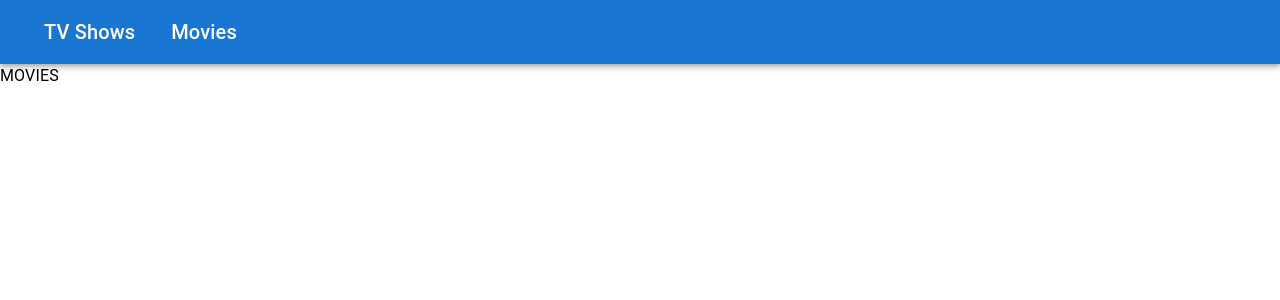
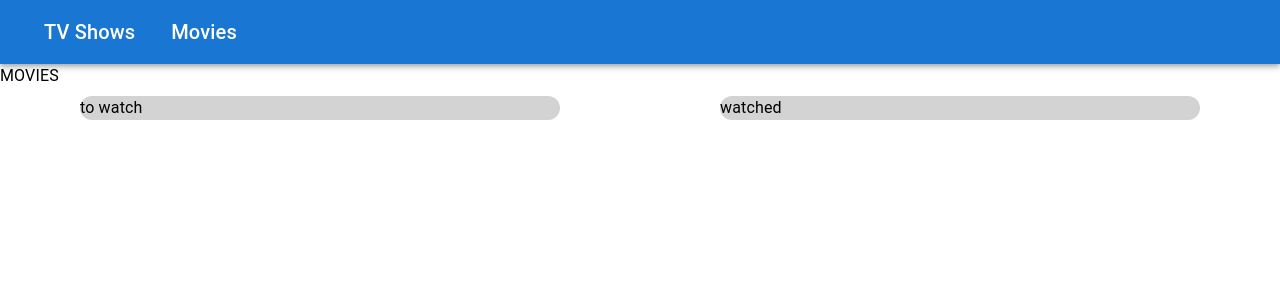
Before and after one commit to HansBaldvinsson/ourMovies, a React (Create React App) app: page / in a window 1280 px wide. Shown: the top 300 px of the page. Built offline with nearby package versions, Linux system fonts and the light colour scheme.

Commit message:
adding TVShow component

```diff
--- a/src/components/ProgressBox.tsx
+++ b/src/components/ProgressBox.tsx
@@ -3,13 +3,24 @@ import { Box, Typography } from '@mui/material';
 import Movie from './Movie';
 import { MovieObject } from '../constants/constants';
 
-let movies: MovieObject[] = [];
+const ProgressBox = ({ progress }: { progress: string }) => {
+  let movies: MovieObject[] = [];
+  let filteredMovies = movies.filter((movie) => movie.progress === progress);
 
-const ProgressBox = ({ progress }: { progress: String }) => {
   return (
-    <Box>
+    <Box
+      sx={{
+        display: 'flex',
+        height: 'auto',
+        width: '40%',
+        marginLeft: 10,
+        marginRight: 10,
+        backgroundColor: 'lightGrey',
+        borderRadius: 8
+      }}
+    >
       <Typography>{progress}</Typography>
-      {movies.map((movie) => (
+      {filteredMovies.map((movie) => (
         <Movie movie={movie}></Movie>
       ))}
     </Box>
--- a/src/components/ProgressList.tsx
+++ b/src/components/ProgressList.tsx
@@ -1,14 +1,23 @@
 import React from 'react';
 import ProgressBox from './ProgressBox';
 import { List } from '@mui/material';
-import { MovieProgresses } from '../constants/constants';
+import { MovieProgresses, TVShowProgresses } from '../constants/constants';
 
-const ProgressList = () => {
+const ProgressList = ({ material }: { material: string }) => {
   return (
-    <List>
-      {MovieProgresses.map((movieProgress: String) => (
-        <ProgressBox progress={movieProgress} />
-      ))}
+    <List
+      sx={{
+        display: 'flex',
+        flexDirection: 'row'
+      }}
+    >
+      {material === 'movies'
+        ? MovieProgresses.map((movieProgress: string, index) => (
+            <ProgressBox key={index} progress={movieProgress} />
+          ))
+        : TVShowProgresses.map((tvshowProgress: string, index) => (
+            <ProgressBox key={index} progress={tvshowProgress} />
+          ))}
     </List>
   );
 };
--- a/src/constants/constants.tsx
+++ b/src/constants/constants.tsx
@@ -1,10 +1,20 @@
 export interface MovieObject {
-  name: String;
-  img: String;
-  progress: String;
-  rating: String;
-  description: String;
+  name: string;
+  img: string;
+  progress: string;
+  rating: string;
+  description: string;
 }
 
-let MovieProgresses: String[] = ['to watch', 'watched'];
-export { MovieProgresses };
+export interface TVShowObject {
+  name: string;
+  img: string;
+  progress: string;
+  currentEpisode: string;
+  rating: string;
+  decsription: string;
+}
+
+let MovieProgresses: string[] = ['to watch', 'watched'];
+let TVShowProgresses: string[] = ['to watch', 'watching', 'watched'];
+export { MovieProgresses, TVShowProgresses };
--- a/src/views/Movies/Movies.tsx
+++ b/src/views/Movies/Movies.tsx
@@ -1,14 +1,14 @@
-import { Box, TextField, Typography } from '@mui/material';
+import { Box, Typography } from '@mui/material';
+import ProgressList from '../../components/ProgressList';
 import React from 'react';
 
 const Movies = () => {
-    return (
-        <Box>
-            <Typography>
-                MOVIES
-            </Typography>
-        </Box>
-    )
-}
+  return (
+    <Box>
+      <Typography>MOVIES</Typography>
+      <ProgressList material={'movies'} />
+    </Box>
+  );
+};
 
 export default Movies;
```
Also changed, not shown: src/components/TVShow/TVShow.tsx (added, +33 -0 lines).
